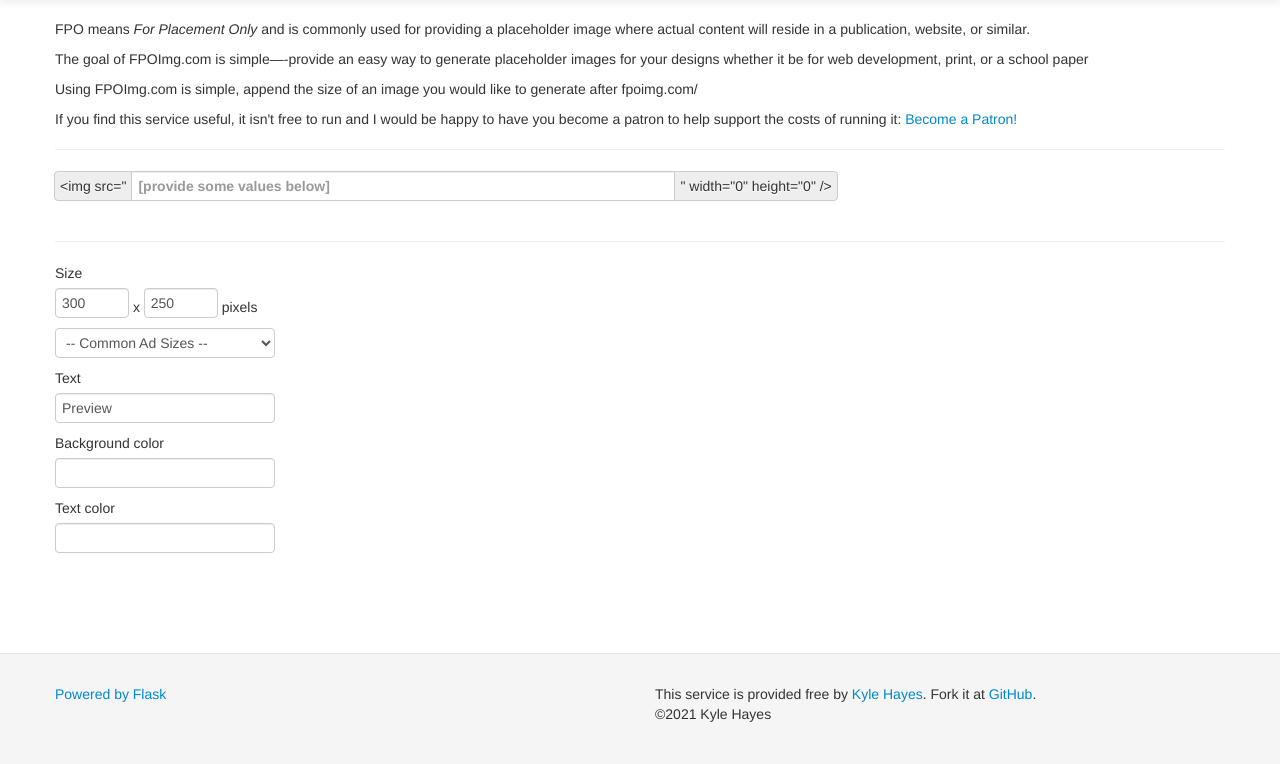
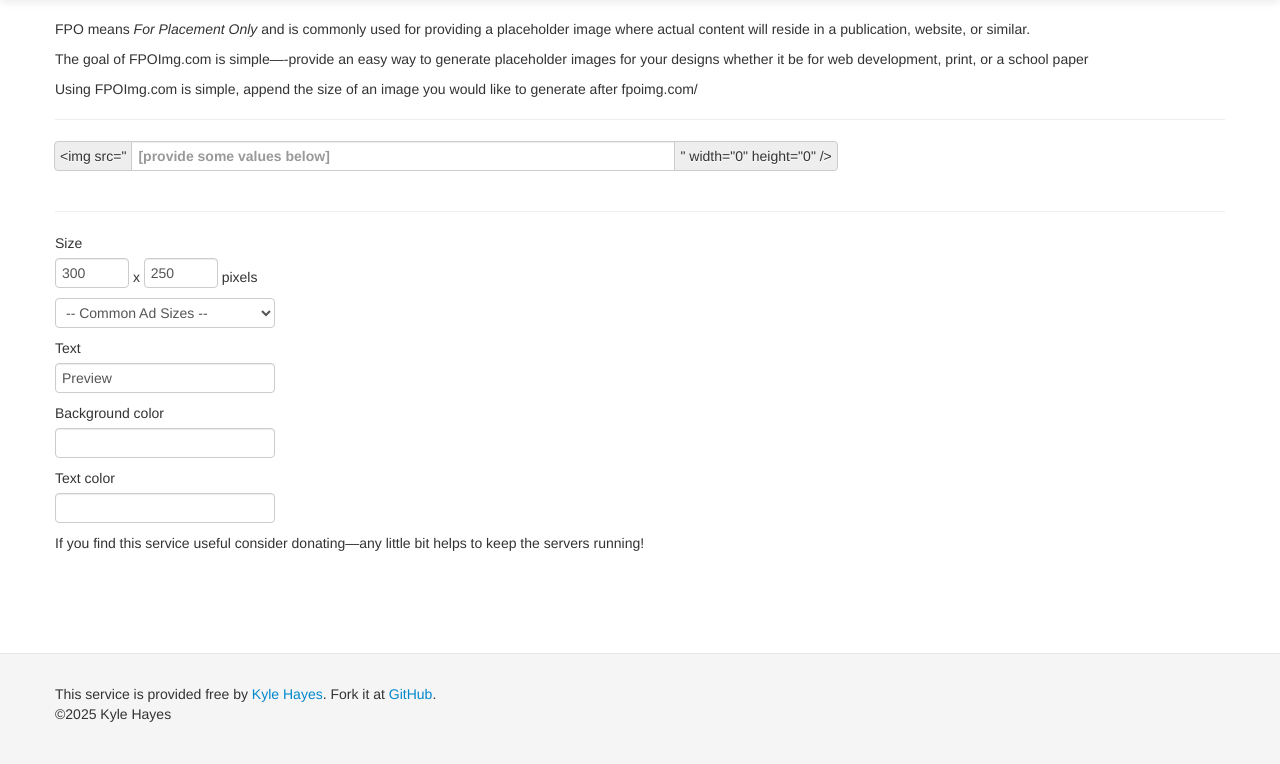
Before and after one commit to kylehayes/fpoimg, a Flask app: page / in a window 1280 px wide. Shown: the part 41-805 px from the top of the page. Run offline with Flask 2, Linux system fonts and the light colour scheme; some libraries are stand-ins or nearby versions.

Commit message:
Updating templates

```diff
--- a/main.py
+++ b/main.py
@@ -15,8 +15,8 @@ from flask_s3 import FlaskS3
 
 app = Flask(__name__)
 
-GA_TRACKING_ID = os.environ['GA_TRACKING_ID']
-app.config['FLASKS3_BUCKET_NAME'] = os.environ['FPOIMG_AWS_BUCKET']
+GA_TRACKING_ID = os.environ.get('GA_TRACKING_ID')
+app.config['FLASKS3_BUCKET_NAME'] = os.environ.get('FPOIMG_AWS_BUCKET')
 app.config['FLASKS3_FILEPATH_HEADERS'] = {
     r'.css$': {
         'Content-Type': 'text/css',
@@ -299,6 +299,6 @@ def generate(width, height, caption="", bg_color=(100,100,100), text_color=(200,
 
 if __name__ == "__main__":
   port = int(os.environ.get('PORT', 5000))
-  if port == 5000:
+  if port == 3000:
     app.debug = True
   app.run(host='0.0.0.0', port=port)
--- a/templates/base.html
+++ b/templates/base.html
@@ -34,11 +34,8 @@
     <div class="container">
       <div class="row">
         <div class="span6">
-          <a href="https://palletsprojects.com/p/flask/">Powered by Flask</a>
-        </div>
-        <div class="span6">
           <p>This service is provided free by <a href="http://twitter.com/kylehayes">Kyle Hayes</a>. Fork it at <a href="http://github.com/kylehayes/fpoimg">GitHub</a>.
-          <br/>&copy;2021 Kyle Hayes</p>
+          <br/>&copy;2025 Kyle Hayes</p>
         </div>
     </div>
   </footer>
--- a/templates/home.html
+++ b/templates/home.html
@@ -15,9 +15,6 @@
 <p>The goal of FPOImg.com is simple—-provide an easy way to generate placeholder images for your designs whether it be
 for web development, print, or a school paper</p>
 <p>Using FPOImg.com is simple, append the size of an image you would like to generate after fpoimg.com/</p>
-<p>If you find this service useful, it isn't free to run and I would be happy to have you become a patron to help support the costs of running it:
-    <a href="https://www.patreon.com/bePatron?u=14704876" data-patreon-widget-type="become-patron-button">Become a Patron!</a><script async src="https://c6.patreon.com/becomePatronButton.bundle.js"></script>
-</p>
 <hr />
 <div class="row">
   <!-- uri -->
@@ -81,6 +78,12 @@ for web development, print, or a school paper</p>
           <div id="text-colorpicker" style="display: none;"></div>
         </div>
       </div>
+      <div class="row">
+          <div class="span12">
+          <p>If you find this service useful consider donating—any little bit helps to keep the servers running!
+              <script type="text/javascript" src="https://cdnjs.buymeacoffee.com/1.0.0/button.prod.min.js" data-name="bmc-button" data-slug="kylehayes" data-color="#FFDD00" data-emoji="" data-font="Bree" data-text="Buy me a coffee" data-outline-color="#000000" data-font-color="#000000" data-coffee-color="#ffffff" ></script>
+          </p></div>
+      </div>
     </form>
   </div>
 
```
